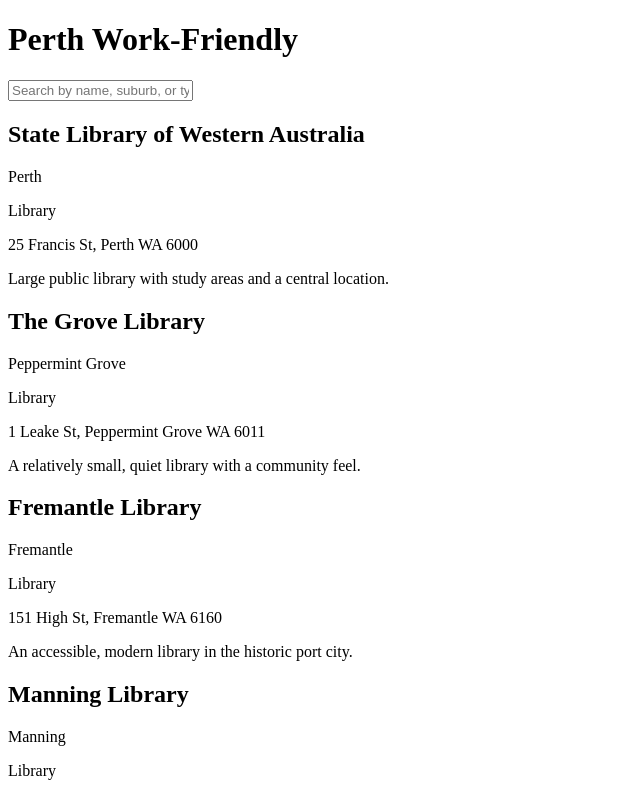
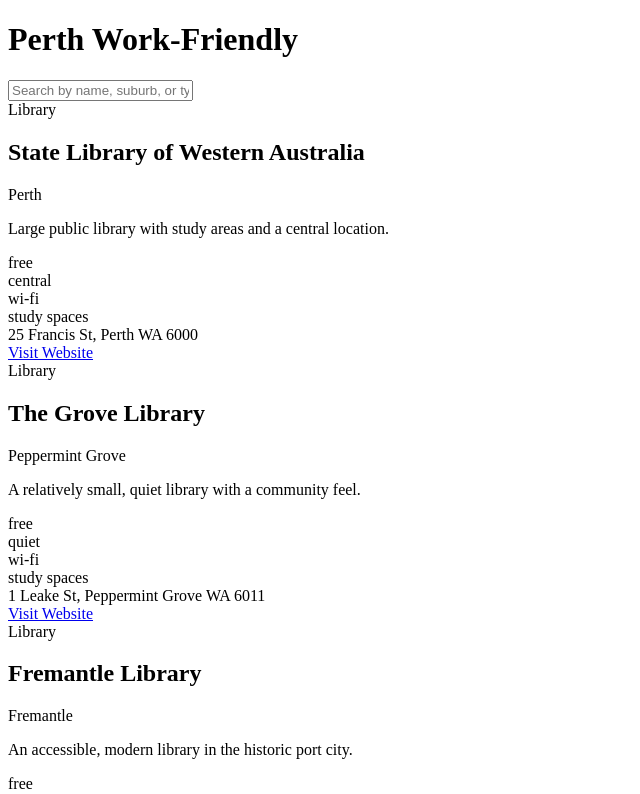
Before and after one commit to aliciabuelow/perth-workfriendly-app, a React (Vite) app in the folder react-app/: page / in a window 1280 px wide. Shown: the top 794 px of the page, without its empty margins (0-640 px from the left). Built offline with nearby package versions, Linux system fonts and the light colour scheme.

Commit message:
Create SpotCard structure and hierarchy

```diff
--- a/react-app/src/components/SpotCard.jsx
+++ b/react-app/src/components/SpotCard.jsx
@@ -1,13 +1,35 @@
 export default function SpotCard({ spot }) {
     return (
-        <div className="spot-card">
+        <article className="spot-card">
+            <header className="card-heading">
+                <div className="type-badge">{spot.type}</div>
+                <h2 className="card-name">{spot.name}</h2>
+                <div className="suburb">{spot.suburb}</div>
+            </header>
 
-            <h2>{spot.name}</h2>
-            <p>{spot.suburb}</p>
-            <p>{spot.type}</p>
-            <p>{spot.address}</p>
-            <p>{spot.notes}</p>
+            <div className="card-body">
+                <p className="notes">{spot.notes}</p>
 
-        </div>
+                <div className="spot-tags">
+                    {spot.tags.map((item) => (
+                        <div key={item} className="spot-tag">
+                            {item}
+                        </div>
+                    ))}
+                </div>
+            </div>
+
+            <footer className="card-footer">
+                <div className="address">{spot.address}</div>
+                <a
+                 href={spot.website}
+                 target="_blank"
+                 rel="noopener noreferrer"
+                 className="website-link"
+                 >
+                    Visit Website
+                </a>
+            </footer>
+        </article>
     )
 }
```
